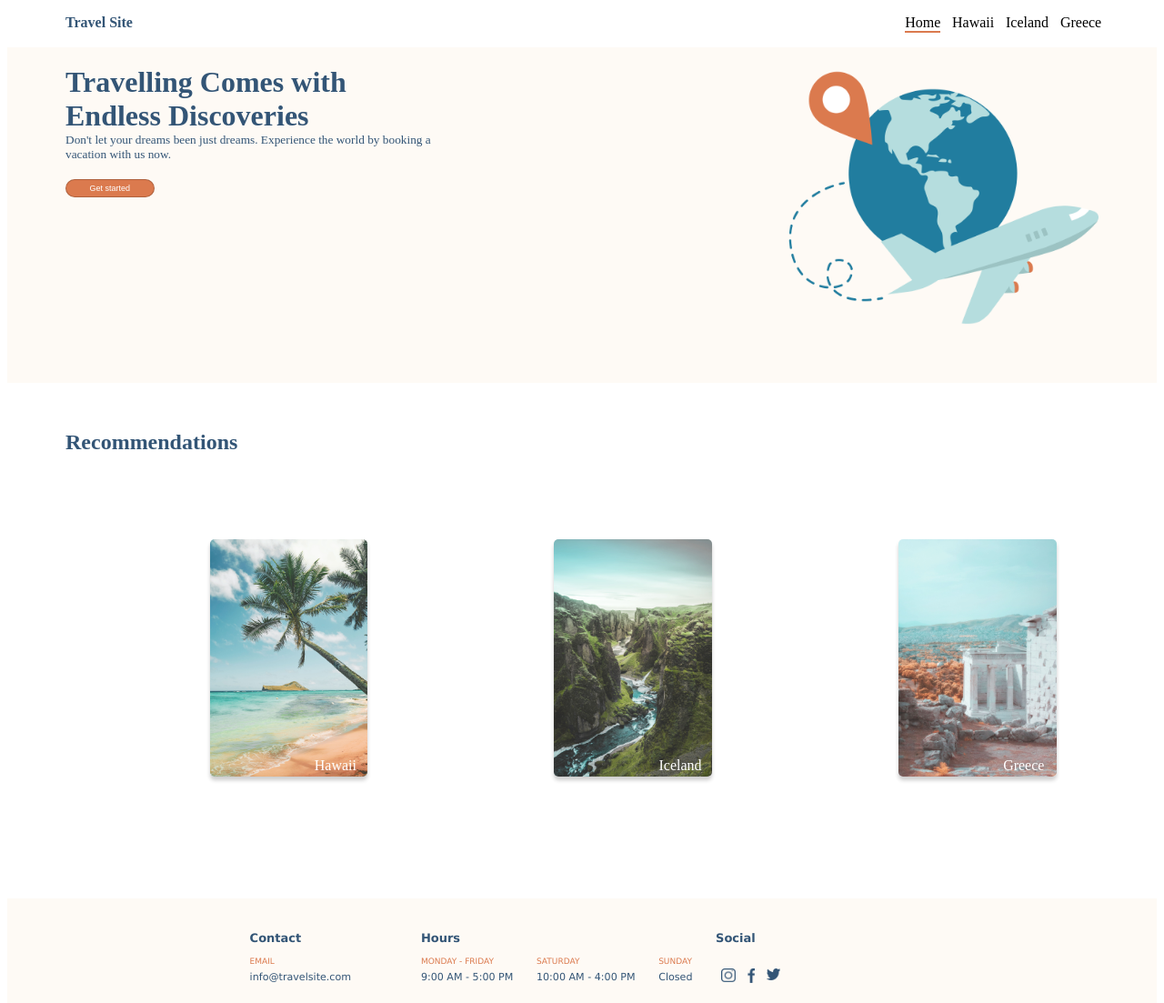
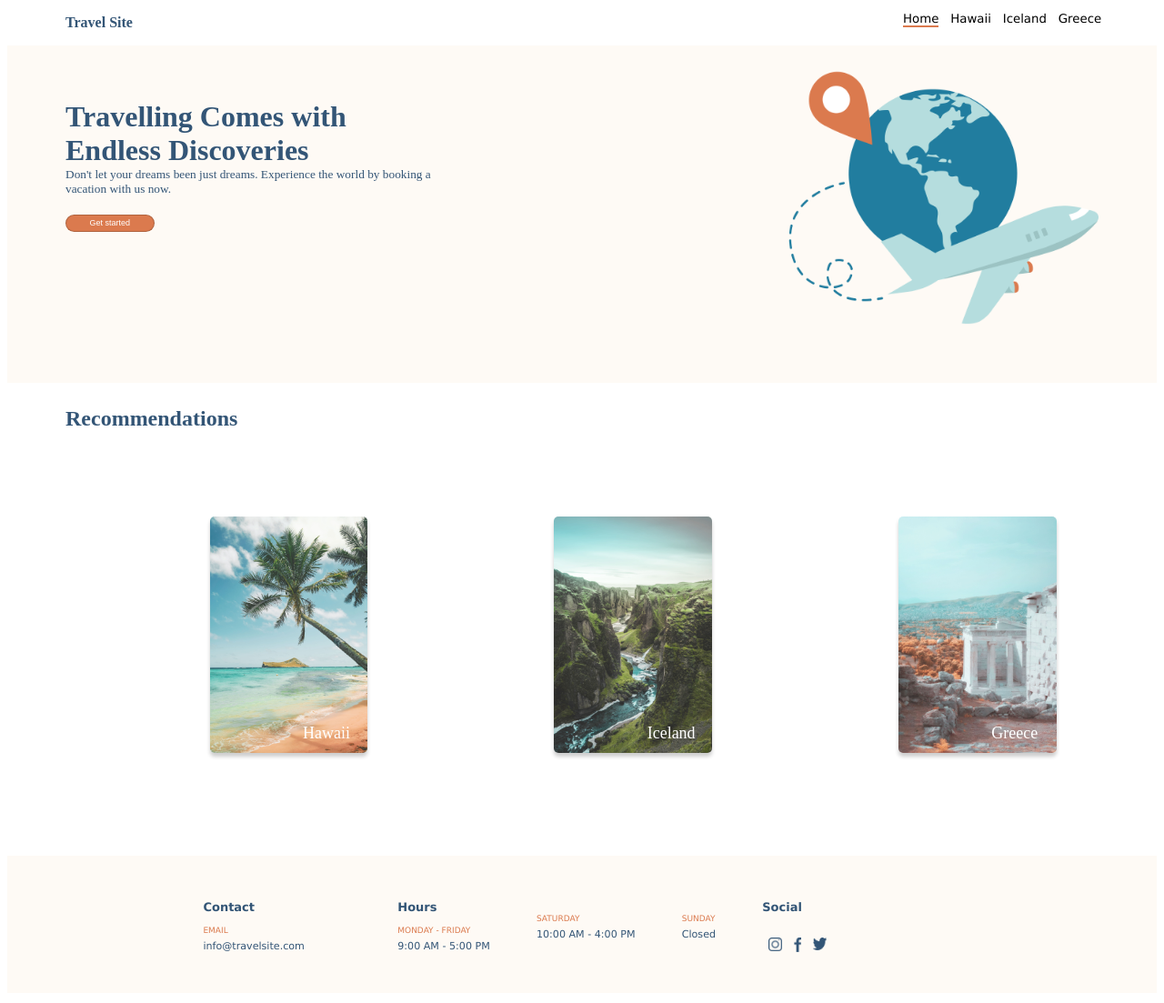
Before and after one commit to drv0228/TravelWild, a plain HTML site: page index.html in a window 1280 px wide. Shown: the whole page at 91% size. Drawn offline with Linux system fonts and the light colour scheme.

Commit message:
space added

```diff
--- a/css/destinations.css
+++ b/css/destinations.css
@@ -7,7 +7,7 @@
 }
 
 .nav-bar__flex {
-    font-size: xx-small;
+    font-size: x-small;
     padding-top: 1vw;
 }
 .nav-bar__logo {
--- a/css/global.css
+++ b/css/global.css
@@ -52,7 +52,8 @@
 }
 .nav-bar__flex {
   display: flex;
-  /* justify-content:space-between; */
+  font-size: smaller;
+  font-family: Verdana;
 }
 
 h2, p, footer {
@@ -92,7 +93,7 @@
 
 footer > div {
   text-align: left;
-  padding: 1vw;
+  padding: 2vw;
 }
 
 div > p {
--- a/css/main.css
+++ b/css/main.css
@@ -8,6 +8,9 @@
 
 .main-page__welcome > img {
     width: 30%;
+}
+.main-page__welcome--container {
+    margin: 3vw 0vw;
 }
 .main-page__welcome--container > p {
     margin: 0vw;
@@ -30,7 +33,7 @@
 
 .main-page__recomendations {
     background-color: #FFF;
-    padding: 2vw 5vw;
+    padding: 0vw 5vw;
     margin: 0vw;
     position: relative;
 }
@@ -40,12 +43,6 @@
     margin: 0vw 0vw 10vw 0vw;
     position: relative;
 }
-/* .main-page__cards > img {
-    width: 18%;
-    border-radius: 5px;
-    box-shadow: 0px 4px 4px rgba(0, 0, 0, 0.2);
-    margin: 2vw 1vw;
-} */
 .main-page__cards {
     display: flex;
     justify-content: center;
@@ -56,43 +53,23 @@
     width: 100%;
     border-radius: 5px;
     box-shadow: 0px 4px 4px rgba(0, 0, 0, 0.2);
-    margin: 0vw 0vw;
+    margin: 0vw;
 }
 .main-page__card {
     padding: 0vw 4vw 0vw 12vw;
     position: relative;
     top:-60px;
     left: 5px;
+    margin: 0vw;
 }
-/*
-.main-page__card > a {
-    display: flex;
-    justify-content: center;
-    align-items: center;
-    text-align: center;
-    margin: 0vw;
-} */
-
-/*
-.main-page__cards--destinations {
-    display: flex;
-    justify-content: center;
-    align-items: center;
-    margin: 0vw 0vw 0vw 20vw;
-} */
-/* .main-page__card > h2 {
-    /* text-align: left; */
-    /* margin-right: 0vw; */
-    /* margin-left: 1vw; */
-
 
 .main-page__card h2 {
   color:#FFF;
   font-weight: 200;
-  font-size: medium;
+  font-size: large;
   position: relative;
-  top: -3vw;
-  left: 9vw;
+  top: -4vw;
+  left: 8vw;
 }
 
 .footer__container {
```
